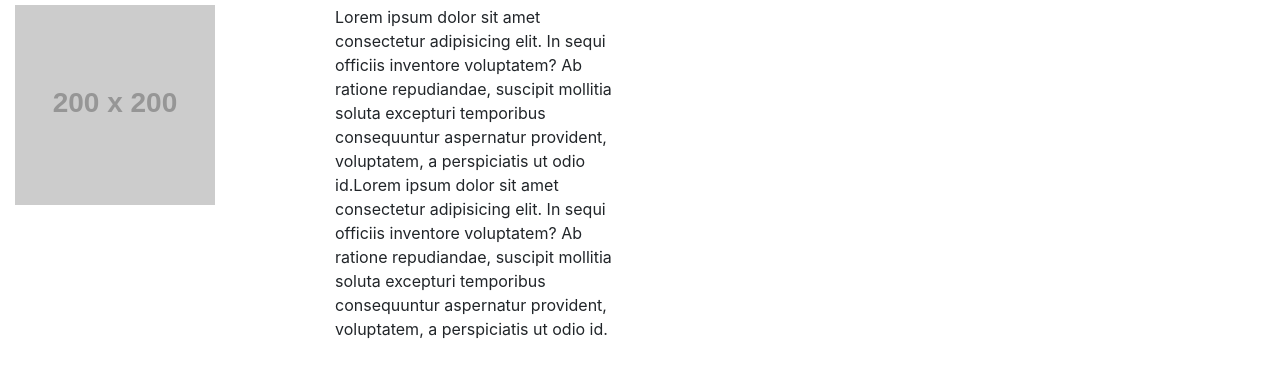
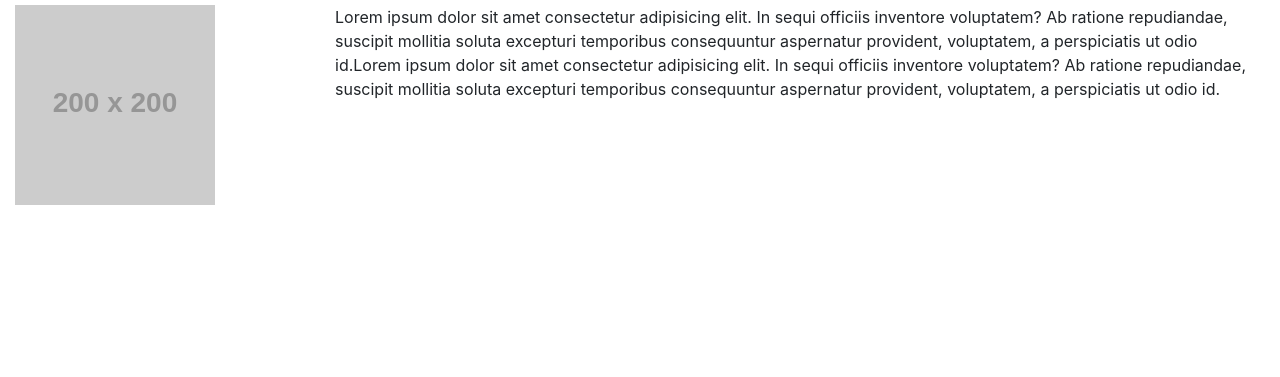
Before and after one commit to xer34/Bootstrap-Portfolio, a plain HTML site: page index.html in a window 1280 px wide. Shown: the part 107-484 px from the top of the page. Drawn offline with nearby package versions, Linux system fonts and the light colour scheme; placeholder pictures from the web are drawn by us.

Commit message:
column fixes

```diff
--- a/index.html
+++ b/index.html
@@ -39,7 +39,7 @@
             <div class="col-sm-3 col-md-2 col-lg-3">
                <img src="http://placehold.it/200x200" class="thumbnail" alt="...">
             </div>
-            <div class="col-sm-3 col-md-10 col-lg-3">
+            <div class="col-sm-9 col-md-10 col-lg-9">
               <div class="caption">
                 <p>Lorem ipsum dolor sit amet consectetur adipisicing elit. In sequi officiis inventore voluptatem? Ab ratione repudiandae, suscipit mollitia soluta excepturi temporibus consequuntur aspernatur provident, voluptatem, a perspiciatis ut odio id.Lorem ipsum dolor sit amet consectetur adipisicing elit. In sequi officiis inventore voluptatem? Ab ratione repudiandae, suscipit mollitia soluta excepturi temporibus consequuntur aspernatur provident, voluptatem, a perspiciatis ut odio id.</p>
               </div>
```
